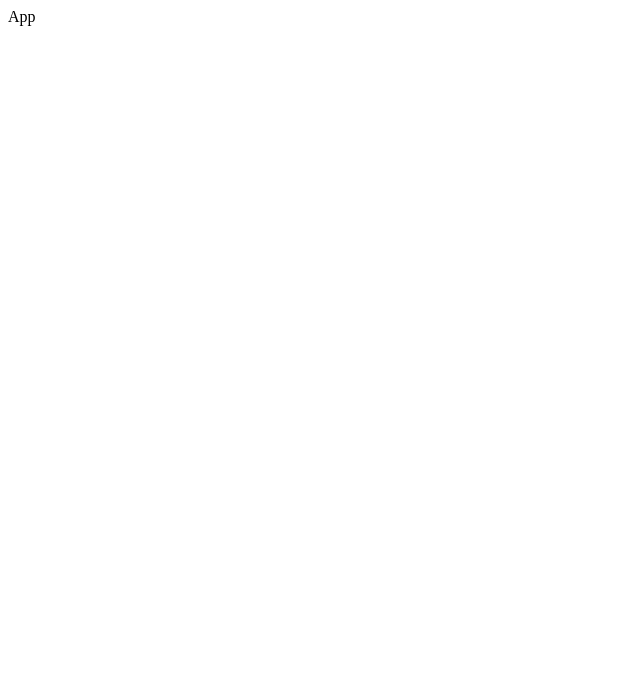
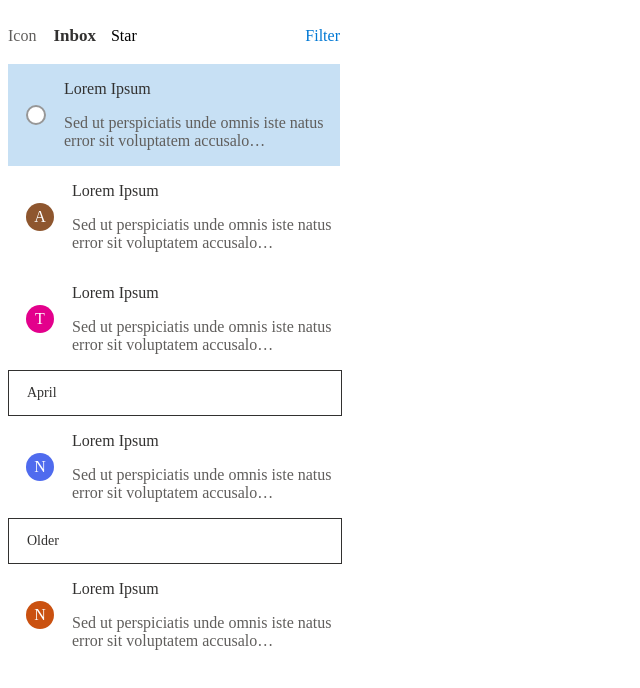
Before and after one commit to Yazan-Habash114/outlock-page-react-app, a React (Create React App) app: page / in a window 1280 px wide. Shown: the top 688 px of the page, without its empty margins (0-640 px from the left). Built offline with nearby package versions, Linux system fonts and the light colour scheme.

Commit message:
Add my files

```diff
--- a/src/App.js
+++ b/src/App.js
@@ -1,6 +1,11 @@
+import React from "react";
+import LeftSide from "./Components/LeftSide/LeftSide";
+
 function App() {
   return (
-    <div>App</div>
+    <div>
+      <LeftSide />
+    </div>
   );
 }
 
--- /dev/null
+++ b/src/Components/LeftSide/Inbox.jsx
@@ -0,0 +1,58 @@
+import React from 'react'
+import styled from 'styled-components'
+
+const Container = styled.div`
+    width: 332px;
+    height: 56px;
+    display: flex;
+    align-items: center;
+    justify-content: space-between;
+`
+
+const Right = styled.div``
+
+const Left = styled.div`
+    display: flex;
+    justify-content: space-between;
+    align-items: center;
+`
+
+const Title = styled.h2`
+    color: #323130;
+    font-size: 17px;
+    margin-left: 17px;
+`
+
+const Icon = styled.p`
+    color: #605E5C;
+    /* width: 17px; */
+    /* height: 17px; */
+    /* border-radius: 50%; */
+`
+
+const Star = styled.p`
+    /* width: 17px; */
+    /* height: 17px; */
+    margin-left: 15px;
+`
+
+const Filter = styled.p`
+    color: #0178D4;
+`
+
+const Inbox = () => {
+    return (
+        <Container>
+            <Left>
+                <Icon>Icon</Icon>
+                <Title>Inbox</Title>
+                <Star>Star</Star>
+            </Left>
+            <Right>
+                <Filter>Filter</Filter>
+            </Right>
+        </Container>
+    )
+}
+
+export default Inbox
--- /dev/null
+++ b/src/Components/LeftSide/InboxItem.jsx
@@ -0,0 +1,38 @@
+import React from 'react'
+import styled from 'styled-components'
+import Message from './Message'
+import MessageIcon from './MessageIcon'
+
+const Container = styled.div`
+    display: flex;
+    justify-content: space-between;
+    align-items: center;
+    width: 332px;
+    background-color: ${props => props.background};
+`
+
+const RadioButton = styled.div`
+    background-color: #fff;
+    border: 2px solid #979797;
+    width: 16px;
+    height: 16px;
+    border-radius: 50%;
+    margin: 0 18px;
+    cursor: pointer;
+`
+
+const InboxItem = ({ radio, color, char, background }) => {
+    return (
+        <Container background={background}>
+            <div>
+                {radio ? <RadioButton /> : null}
+                {radio ? null : <MessageIcon color={color} char={char} />}
+            </div>
+            <div>
+                <Message />
+            </div>
+        </Container>
+    )
+}
+
+export default InboxItem
--- a/src/Components/LeftSide/LeftSide.jsx
+++ b/src/Components/LeftSide/LeftSide.jsx
@@ -1,8 +1,26 @@
 import React from 'react'
+import styled from 'styled-components'
+import Inbox from './Inbox'
+import InboxItem from './InboxItem'
+import Separator from './Separator'
+
+const Container = styled.div`
+    display: flex;
+    flex-direction: column;
+`
 
 const LeftSide = () => {
     return (
-        <div>LeftSide</div>
+        <Container>
+            <Inbox />
+            <InboxItem radio={true} color='' char='' background={'#C7E0F4'} />
+            <InboxItem radio={false} color='#8E562E' char='A' background={'white'} />
+            <InboxItem radio={false} color='#E3008C' char='T' background={'white'} />
+            <Separator text={'April'} />
+            <InboxItem radio={false} color='#4F6BEE' char='N' background={'white'} />
+            <Separator text={'Older'} />
+            <InboxItem radio={false} color='#CA5110' char='N' background={'white'} />
+        </Container>
     )
 }
 
--- /dev/null
+++ b/src/Components/LeftSide/Message.jsx
@@ -0,0 +1,26 @@
+import React from 'react'
+import styled from 'styled-components'
+
+const MsgTitle = styled.h3`
+    color: #323130;
+    font-size: 16px;
+    font-weight: 400;
+`
+
+const MsgText = styled.p`
+    color: #605E5C;
+    font-size: 16px;
+`
+
+const Message = ({ char, color }) => {
+    return (
+        <div>
+            <MsgTitle>Lorem Ipsum</MsgTitle>
+            <MsgText>
+                Sed ut perspiciatis unde omnis iste natus error sit voluptatem accusalo…
+            </MsgText>
+        </div>
+    )
+}
+
+export default Message
--- /dev/null
+++ b/src/Components/LeftSide/MessageIcon.jsx
@@ -0,0 +1,27 @@
+import React from 'react'
+import styled from 'styled-components'
+
+const Container = styled.div`
+    background-color: ${props => props.color};
+    width: 28px;
+    height: 28px;
+    border-radius: 50%;
+    display: flex;
+    justify-content: center;
+    align-items: center;
+    margin: 0 18px;
+`
+
+const Char = styled.p`
+    color: white;
+`
+
+const MessageIcon = ({ color, char }) => {
+    return (
+        <Container color={color}>
+            <Char>{char}</Char>
+        </Container>
+    )
+}
+
+export default MessageIcon
--- /dev/null
+++ b/src/Components/LeftSide/Separator.jsx
@@ -0,0 +1,23 @@
+import React from 'react'
+import styled from 'styled-components'
+
+const Container = styled.div`
+    border: 1px solid #323130;
+    width: 332px;
+`
+
+const Text = styled.p`
+    color: #323130;
+    font-size: 14px;
+    margin-left: 18px;
+`
+
+const Separator = ({ text }) => {
+    return (
+        <Container>
+            <Text>{text}</Text>
+        </Container>
+    )
+}
+
+export default Separator
```
